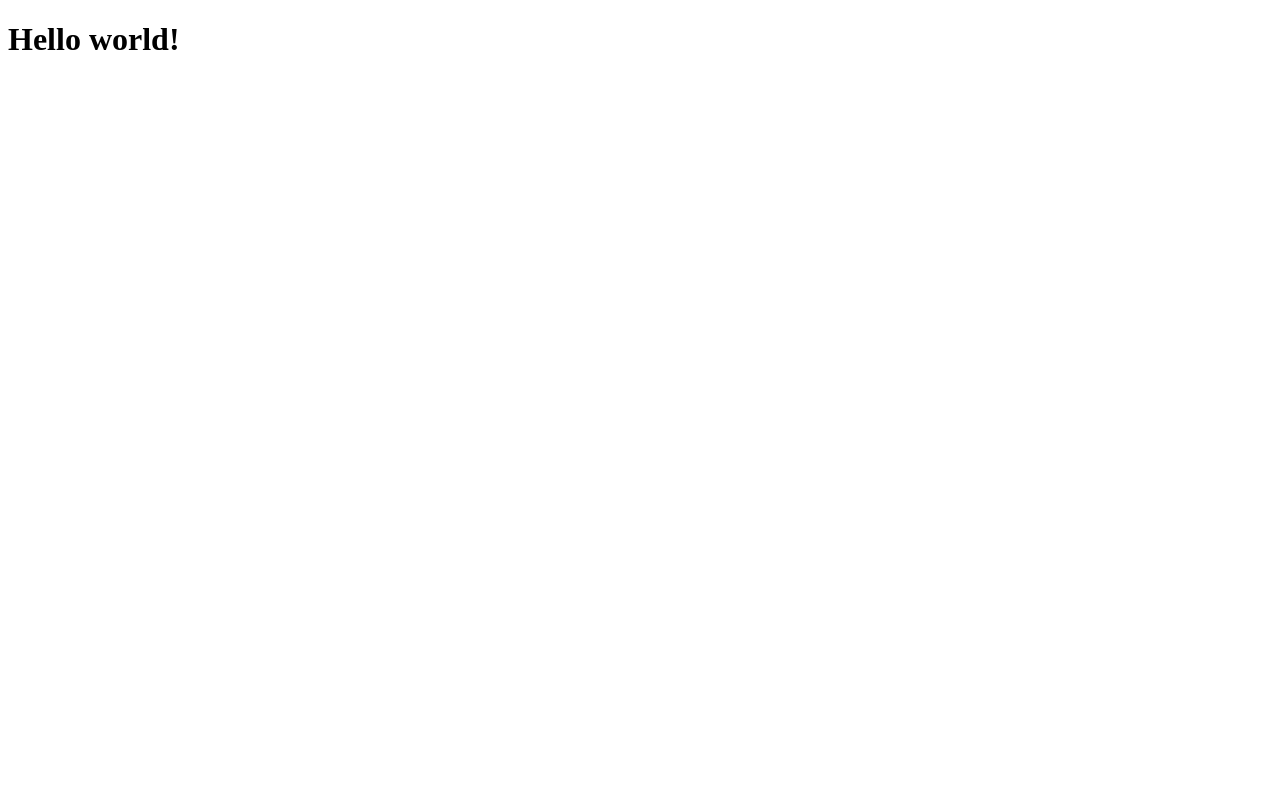
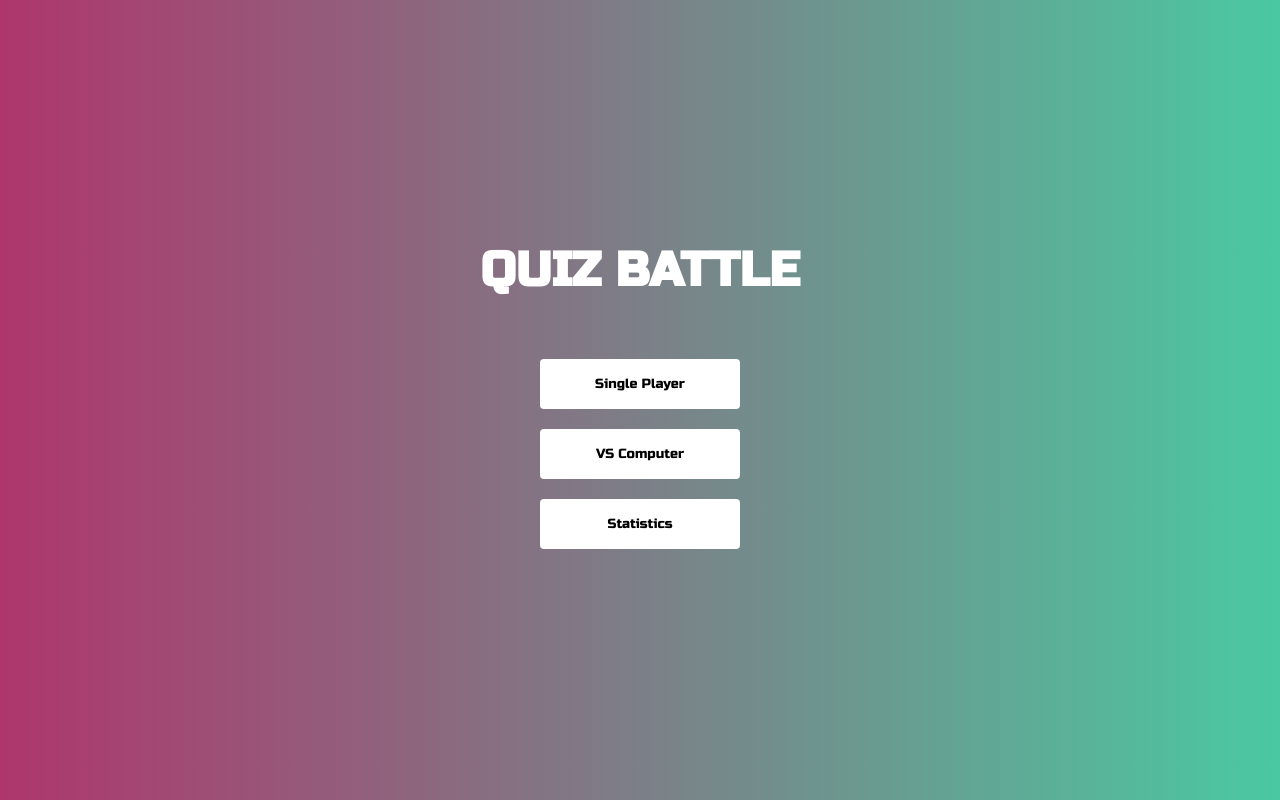
Before and after one commit to je223sv/1DV610-lab2, a React (Create React App) app: page / in a window 1280 px wide. Built offline with nearby package versions, Linux system fonts and the light colour scheme.

Commit message:
first iteration of home view

```diff
--- a/public/index.html
+++ b/public/index.html
@@ -24,6 +24,9 @@
       work correctly both with client-side routing and a non-root public URL.
       Learn how to configure a non-root public URL by running `npm run build`.
     -->
+    <link rel="preconnect" href="https://fonts.googleapis.com">
+    <link rel="preconnect" href="https://fonts.gstatic.com" crossorigin>
+    <link href="https://fonts.googleapis.com/css2?family=Russo+One&display=swap" rel="stylesheet">
     <title>React App</title>
   </head>
   <body>
--- a/src/App.js
+++ b/src/App.js
@@ -1,7 +1,9 @@
+import Game from './game/index.js'
+import './index.module.css'
+
+
 function App() {
-  return (
-    <h1>Hello world!</h1>
-  )
+  return <Game />
 }
 
 export default App
--- /dev/null
+++ b/src/game/game.module.css
@@ -0,0 +1,29 @@
+.container {
+    background: rgb(174,54,109);
+    background: linear-gradient(90deg, rgba(174,54,109,1) 0%, rgba(74,201,161,1) 100%);
+    display: flex;
+    flex-direction: column;
+    justify-content: center;
+    align-items: center;
+    padding: 15px;
+    min-height: 100vh;
+}
+
+.title {
+    font-size: 48px;
+    margin-bottom: 50px;
+    font-family: 'Russo One', sans-serif;
+    text-transform: uppercase;
+}
+
+.button {
+    border: 0;
+    margin: 10px;
+    width: 200px;
+    height: 50px;
+    background: white;
+    color: black;
+    cursor: pointer;
+    border-radius: 4px;
+    font-family: 'Russo One', sans-serif;
+}
--- /dev/null
+++ b/src/game/index.js
@@ -0,0 +1,27 @@
+import React from 'react'
+import styles from './game.module.css'
+
+
+class Game extends React.Component {
+    renderHomeView = () => {
+        return (
+            <div class={styles.container}>
+                <h2 class={styles.title}>Quiz Battle</h2>
+                <button class={styles.button}>Single Player</button>
+                <button class={styles.button}>VS Computer</button>
+                <button class={styles.button}>Statistics</button>
+            </div>
+        )
+    }
+
+    render = () => {
+        return (
+            <div>
+                {this.renderHomeView()}
+            </div>
+        )
+    }
+}
+
+
+export default Game
--- /dev/null
+++ b/src/index.module.css
@@ -0,0 +1,13 @@
+* {
+    padding: 0;
+    margin: 0;
+    box-sizing: border-box;
+}
+
+h1 {
+    color: white;
+}
+
+h2 {
+    color: white;
+}
```
